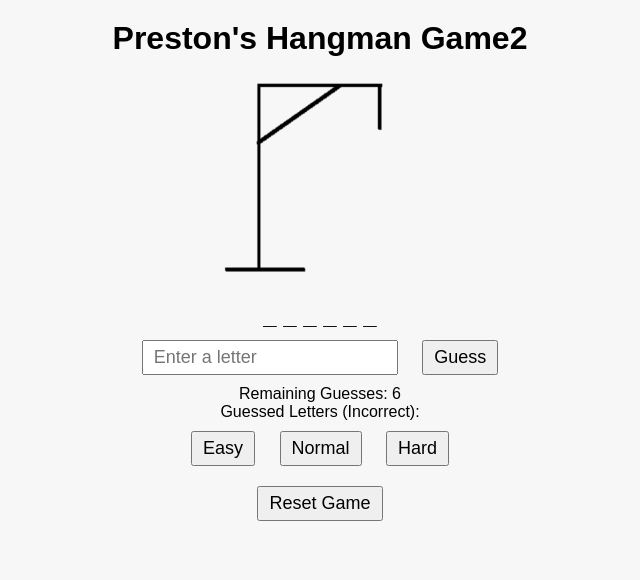
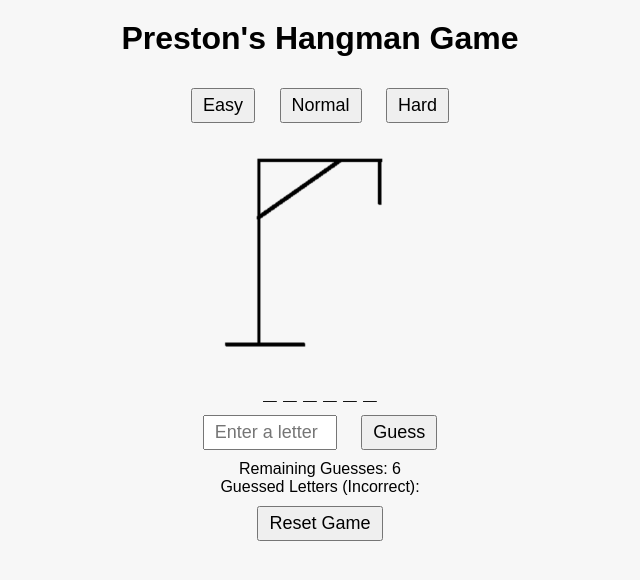
Before and after one commit to PrezPres/Hangman, a plain HTML site: page index.html in a window 1280 px wide. Shown: the whole page, without its empty margins (320-960 px from the left). Drawn offline with Linux system fonts and the light colour scheme.

Commit message:
Update index.html

```diff
--- a/index.html
+++ b/index.html
@@ -7,7 +7,13 @@
   <link rel="stylesheet" href="style.css">
 </head>
 <body>
-  <h1>Preston's Hangman Game2</h1>
+  <h1>Preston's Hangman Game</h1>
+
+  <div id="difficulty-container">
+    <button id="difficulty-easy">Easy</button>
+    <button id="difficulty-normal">Normal</button>
+    <button id="difficulty-hard">Hard</button>
+  </div>
 
   <div id="game-container">
     <div id="gallows-container">
@@ -18,18 +24,11 @@
 
     <div id="message"></div>
 
-    <input type="text" id="guess-input" maxlength="1" placeholder="Enter a letter">
+    <input type="text" id="guess-input" maxlength="1" placeholder="Enter a letter" style="width: 110px;">
     <button id="guess-button">Guess</button>
 
     <div id="remaining-guesses">Remaining Guesses: 6</div>
     <div id="guessed-letters">Guessed Letters (Incorrect): </div>
-
-    <div id="difficulty-container">
-      <button id="difficulty-easy">Easy</button>
-      <button id="difficulty-normal">Normal</button>
-      <button id="difficulty-hard">Hard</button>
-    </div>
-
 
     <button id="reset-button" style="margin-top: 10px">Reset Game</button>
   </div>
@@ -38,5 +37,4 @@
 </body>
 </html>
 
-
 <!-- Just a Comment -->
```
